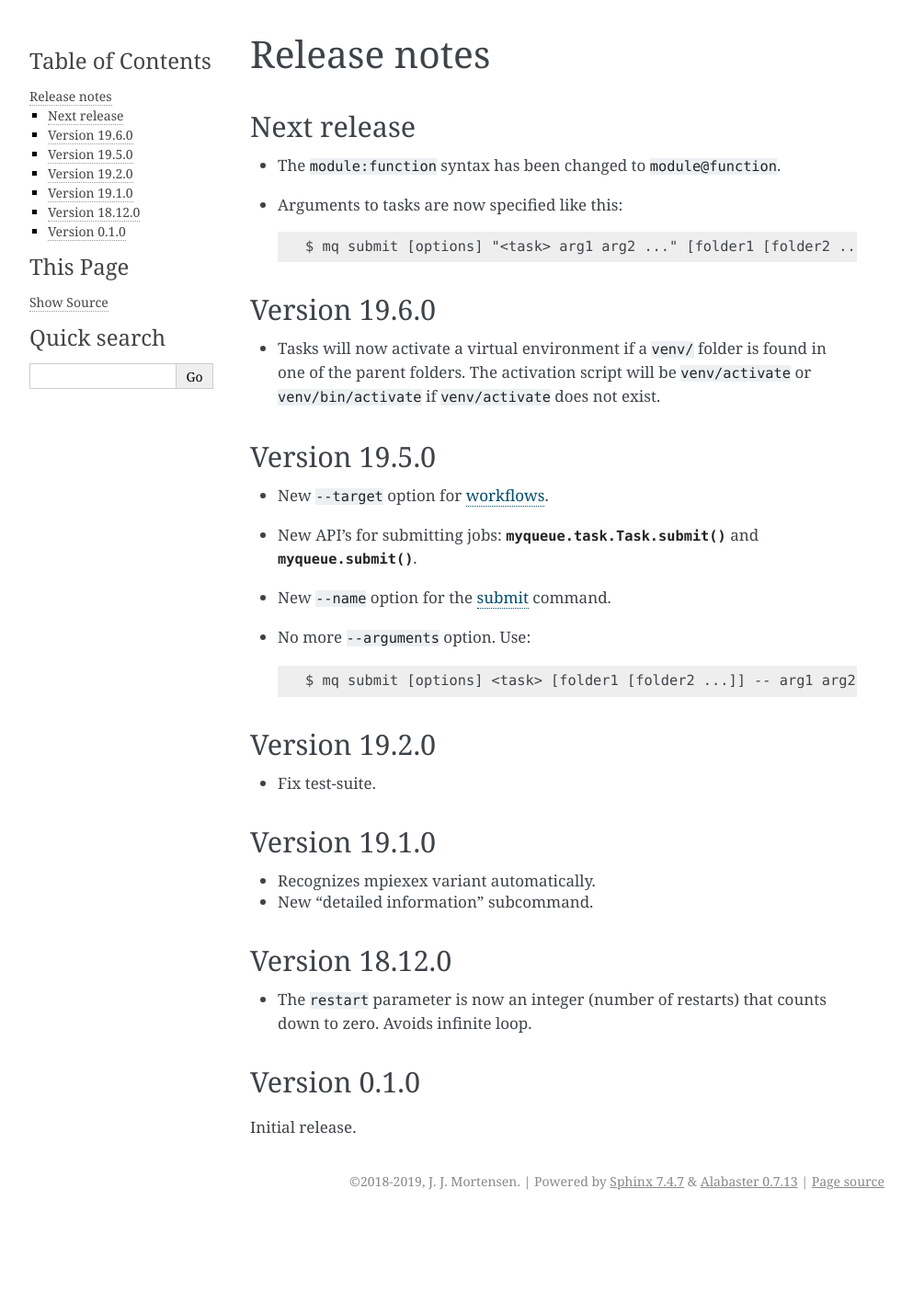
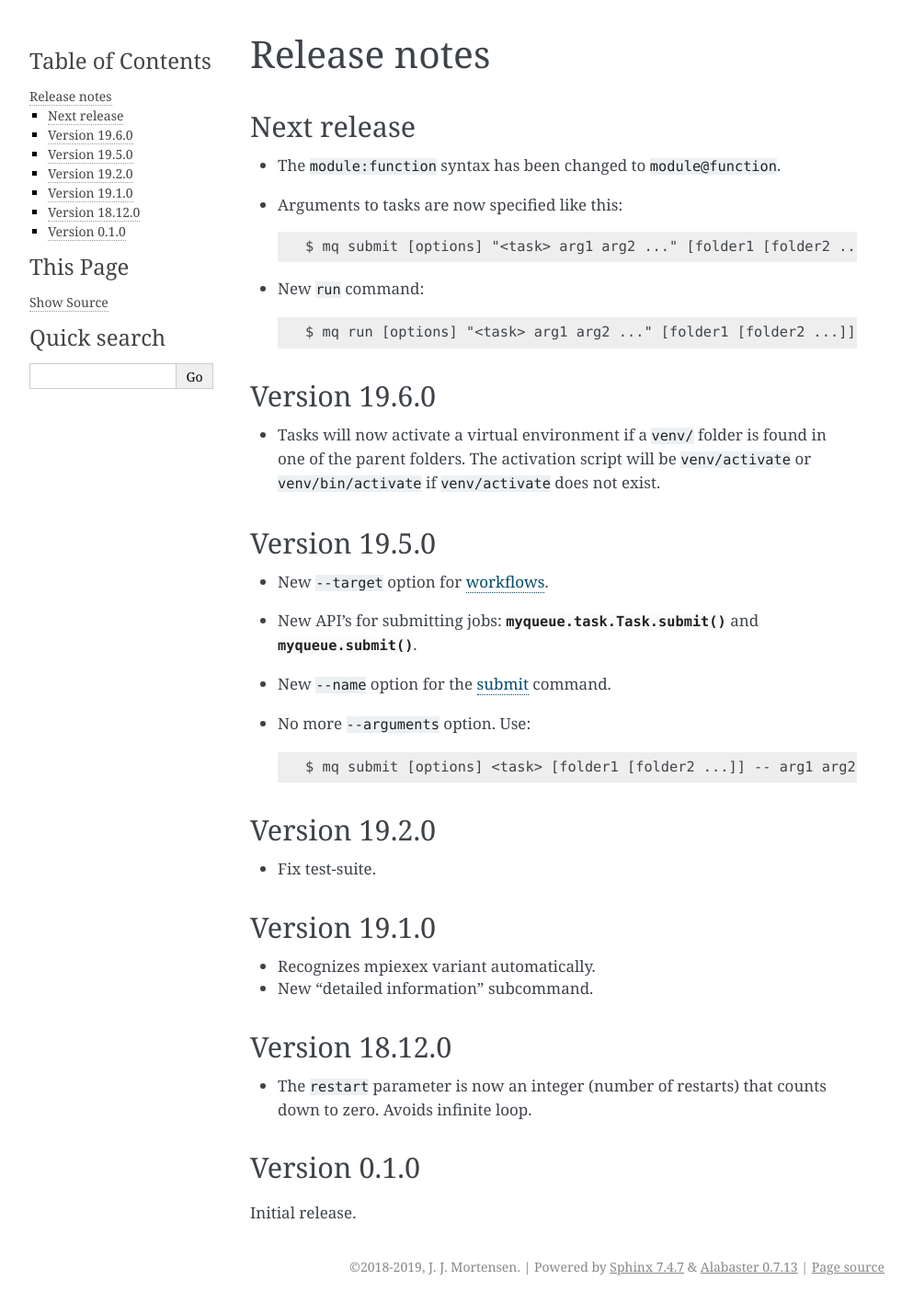
Before and after one commit to Yangxinsix/myqueue, a Sphinx documentation site: the page built from docs/releasenotes.rst, in a window 1280 px wide. Shown: the whole page at 92% size, without its empty margins (148-1141 px from the left). Built offline with Sphinx 7.4.7, drawn with Linux system fonts in a browser that asks for light colours; before the commit the page ends 1324 px from its top, so only the background shows below that.

Commit message:
Update release notes

```diff
--- a/docs/releasenotes.rst
+++ b/docs/releasenotes.rst
@@ -10,6 +10,10 @@ Next release
 * Arguments to tasks are now specified like this::
 
     $ mq submit [options] "<task> arg1 arg2 ..." [folder1 [folder2 ...]]
+
+* New ``run`` command::
+
+    $ mq run [options] "<task> arg1 arg2 ..." [folder1 [folder2 ...]]
 
 
 Version 19.6.0
```
